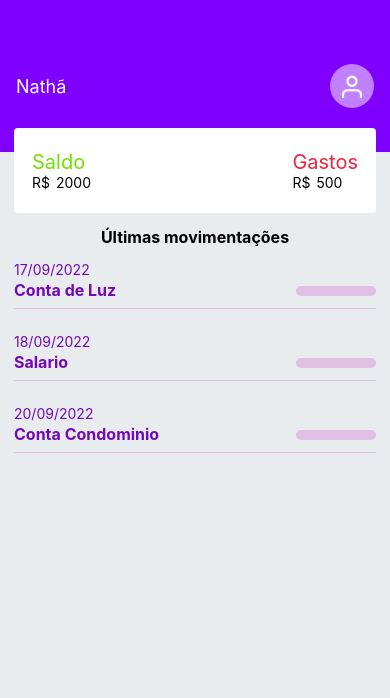
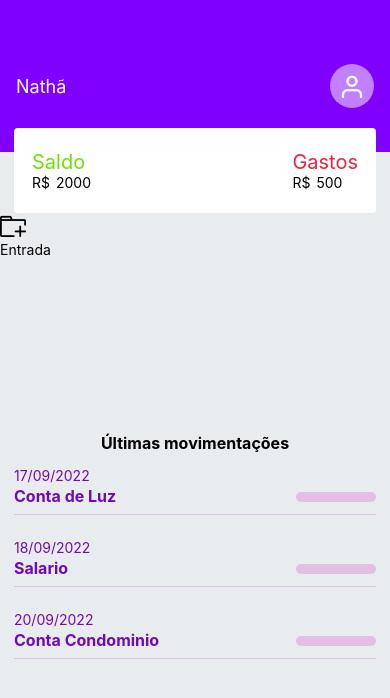
Before and after one commit to NWolff9/React_Native, a React Native app: screen / in a window 390 px wide. Shown: the top 698 px of the page. Built offline with nearby package versions, Linux system fonts and the light colour scheme.

Commit message:
create icons

```diff
--- /dev/null
+++ b/src/components/Actions/index.js
@@ -0,0 +1,24 @@
+import React from 'react';
+import {View, Text, StyleSheet, TouchableOpacity, ScrollView} from 'react-native';
+import {AntDesign} from '@expo/vector-icons'
+
+export default function Actions(){
+    return(
+        <ScrollView style={styles.container} horizontal={true}>
+            <TouchableOpacity style={styles.actionButton}>
+                <View style={styles.areaButton}>
+                    <AntDesign name='addfolder' size={26} color="#000"/>
+                </View>
+
+                <Text style={styles.labelButton}>Entrada</Text>
+            </TouchableOpacity>
+        </ScrollView>
+
+    );
+}
+
+const styles = StyleSheet.create({
+    container:{
+
+    }
+})
--- a/src/pages/Home/index.js
+++ b/src/pages/Home/index.js
@@ -2,6 +2,7 @@ import { StyleSheet, Text, View, FlatList } from 'react-native';
 import Header from '../../components/Header';
 import Balance from '../../components/Balance';
 import Moviments from '../../components/Movements';
+import Actions from '../../components/Actions';
 
 //Lista de movimentações na conta
 
@@ -38,6 +39,8 @@ export default function Home() {
             <Header name = "Nathã"/>
 
             <Balance saldo ="2000" gastos ="500"/>
+
+            <Actions/>
 
             <Text style={styles.title}>Últimas movimentações</Text>
 
```
